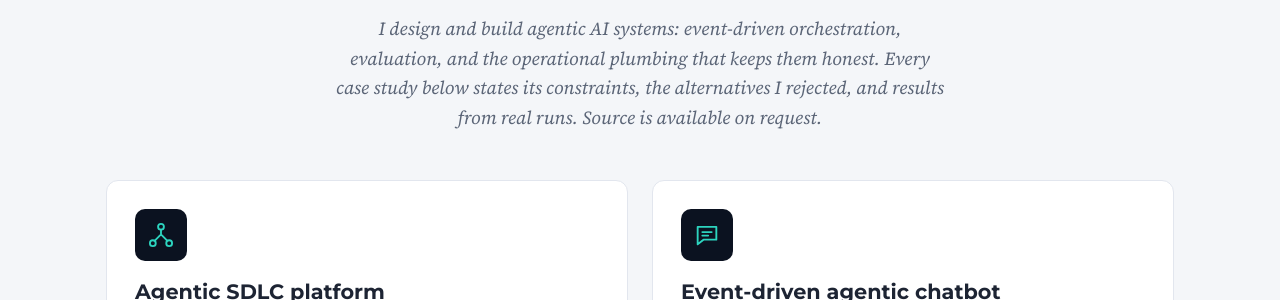
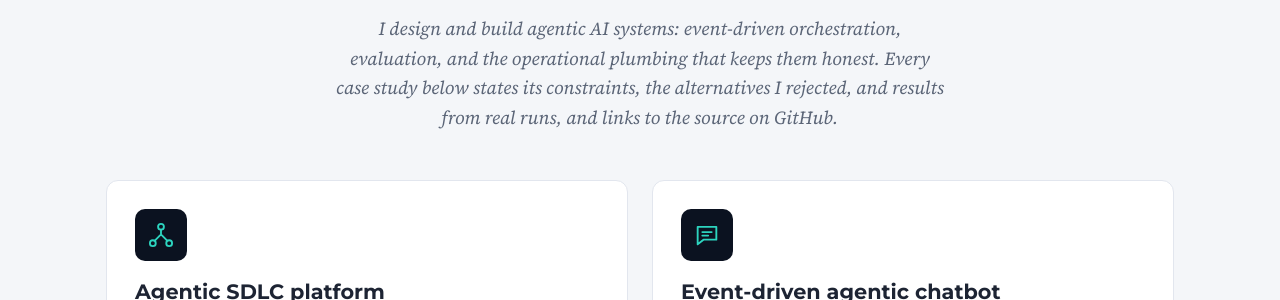
Before and after one commit to jayakumar-devaraj/jayakumar-devaraj.github.io, a Jekyll site: the page built from index.md, in a window 1280 px wide and 900 px high, scrolled down 905 px. Shown: the part 244-544 px from the top of the window. Built offline with Jekyll 4.4.1, drawn with Linux system fonts in a browser that asks for light colours; some of the changed text lies outside the part shown.

Commit message:
Say the source is linked from each case study instead of available on request

```diff
--- a/_layouts/home.html
+++ b/_layouts/home.html
@@ -72,7 +72,7 @@ layout: default
       <a href="https://www.linkedin.com/in/jayakumar-devaraj/" aria-label="LinkedIn">{% include icon.html name="linkedin" %}</a>
       <a href="https://github.com/jayakumar-devaraj" aria-label="GitHub">{% include icon.html name="github" %}</a>
     </div>
-    <p class="contact-note">Source for every case study is available on request.</p>
+    <p class="contact-note">The source for each case study is linked from its page.</p>
   </div>
 </section>
 </main>
--- a/index.md
+++ b/index.md
@@ -7,4 +7,4 @@ employers: [Fidelity Investments, Publicis Groupe, Nationwide, Cognizant, Wipro,
 clients: [Fidelity, Nationwide, UTC, Citibank, State Street, Asurion, TVS, Chola]
 ---
 
-I design and build agentic AI systems: event-driven orchestration, evaluation, and the operational plumbing that keeps them honest. Every case study below states its constraints, the alternatives I rejected, and results from real runs. Source is available on request.
+I design and build agentic AI systems: event-driven orchestration, evaluation, and the operational plumbing that keeps them honest. Every case study below states its constraints, the alternatives I rejected, and results from real runs, and links to the source on GitHub.
```
